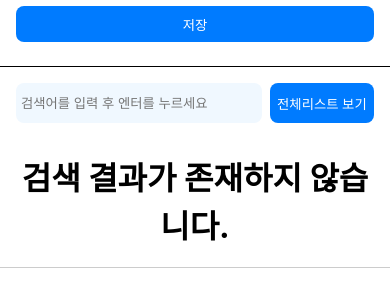
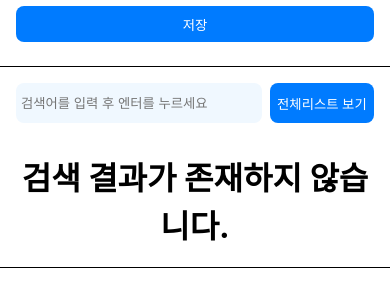
Before and after one commit to JW-Ahn0/Contact-List, a React (Vite) app in the folder Task0903/: page / in a window 390 px wide. Shown: the part 217-524 px from the top of the page. Built offline with nearby package versions, Linux system fonts and the light colour scheme.

Commit message:
[Fix] 연락처 리스트 모바일버전 디자인 수정

```diff
--- a/Task0903/src/component/ContactList/ContactList.css
+++ b/Task0903/src/component/ContactList/ContactList.css
@@ -10,6 +10,7 @@
 @media (max-width: 900px) {
   .cotact-list-con {
     border-top: 1px solid black;
+    border-bottom: 1px solid black;
     border-radius: 0px;
     border-left: 0;
     border-right: 0;
```
